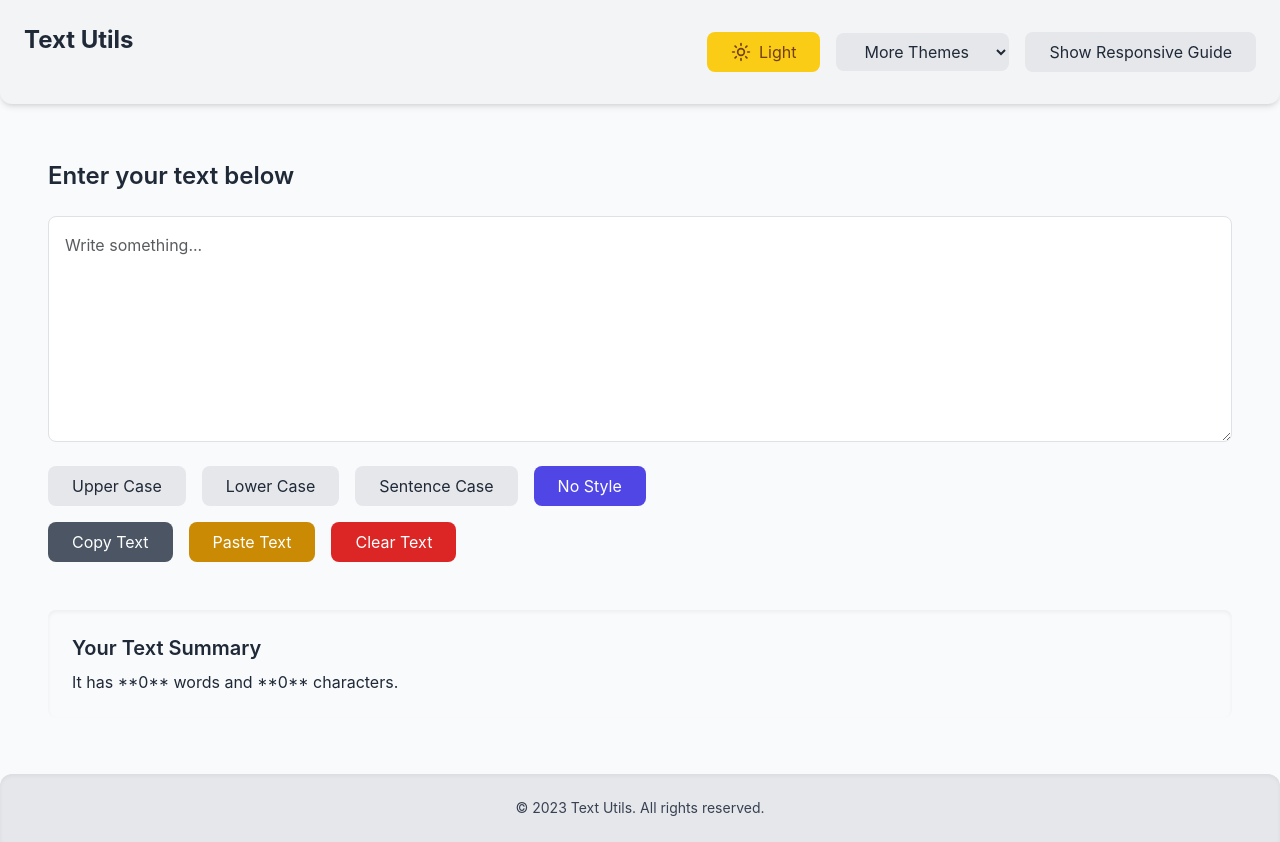
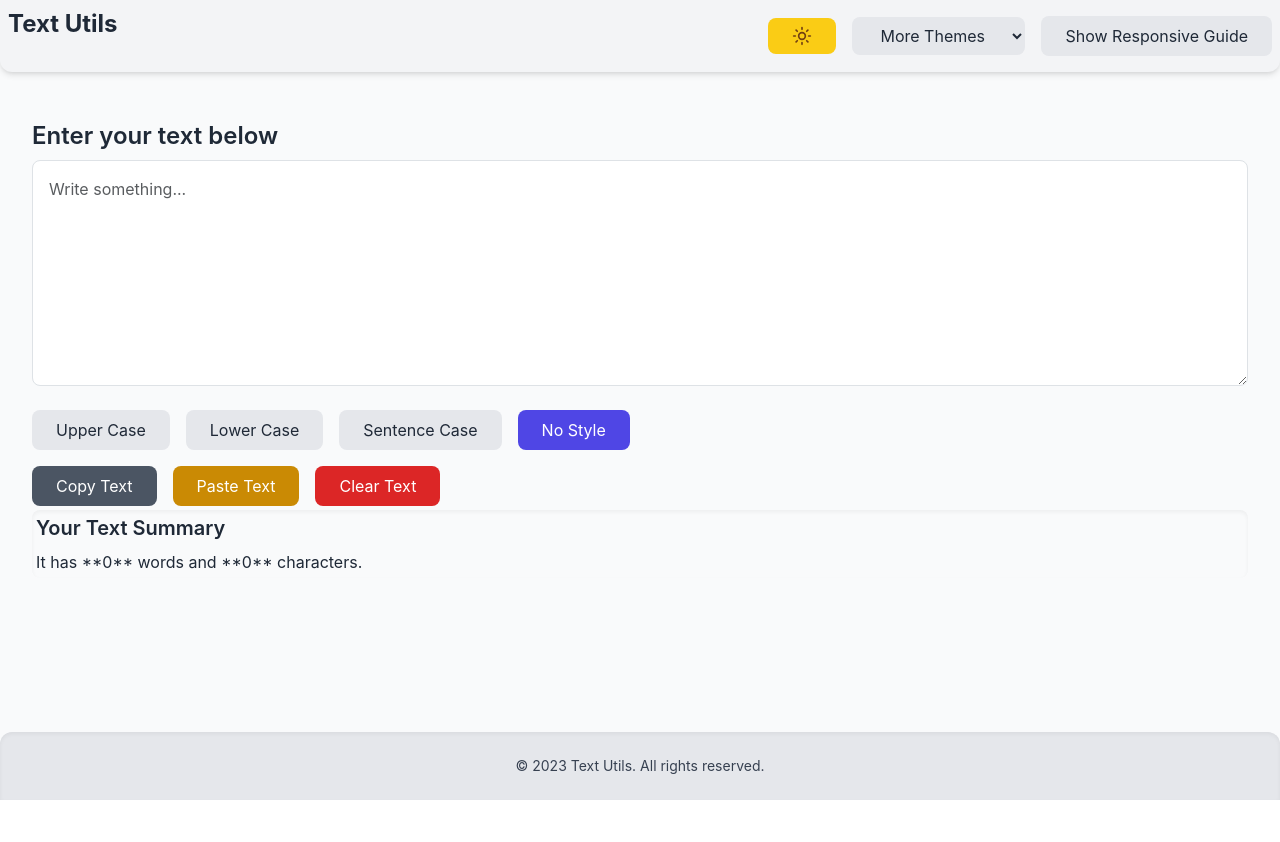
Before and after one commit to kamaldasbabu/textutils, a React (Create React App) app: page / in a window 1280 px wide. After the commit the page ends 800 px from the top, so only its background shows below. Built offline with nearby package versions, Linux system fonts and the light colour scheme.

Commit message:
text util frontend fix

```diff
--- a/src/App.js
+++ b/src/App.js
@@ -58,7 +58,7 @@ export default function App() {
                 setIsResponsiveGuideActive={setIsResponsiveGuideActive}
             />
 
-            <div className="flex-grow container mx-auto px-4 py-8">
+            <div className="flex-grow container mx-auto px-2 py-4">
                 <TextForm heading="Enter your text below" theme={theme} />
             </div>
 
--- a/src/components/Navbar.js
+++ b/src/components/Navbar.js
@@ -22,7 +22,7 @@ function Navbar({ title, theme, setTheme, isResponsiveGuideActive, setIsResponsi
     };
 
     return (
-        <nav className={`p-4 shadow-md rounded-b-xl flex flex-col md:flex-row items-center justify-between ${
+        <nav className={`p-2 shadow-md rounded-b-xl flex flex-col md:flex-row items-cEnter your text justify-between ${
             theme === 'light' ? 'bg-gray-100 text-gray-800' :
             theme === 'dark' ? 'bg-gray-900 text-gray-100' :
             theme === 'blue' ? 'bg-blue-700 text-white' :
@@ -48,7 +48,6 @@ function Navbar({ title, theme, setTheme, isResponsiveGuideActive, setIsResponsi
                             <svg xmlns="http://www.w3.org/2000/svg" width="20" height="20" viewBox="0 0 24 24" fill="none" stroke="currentColor" strokeWidth="2" strokeLinecap="round" strokeLinejoin="round" className="lucide lucide-sun">
                                 <circle cx="12" cy="12" r="4"/><path d="M12 2v2"/><path d="M12 20v2"/><path d="m4.93 4.93 1.41 1.41"/><path d="m17.66 17.66 1.41 1.41"/><path d="M2 12h2"/><path d="M20 12h2"/><path d="m6.34 17.66-1.41 1.41"/><path d="m19.07 4.93-1.41 1.41"/>
                             </svg>
-                            Light
                         </>
                     ) : (
                         <>
@@ -56,7 +55,7 @@ function Navbar({ title, theme, setTheme, isResponsiveGuideActive, setIsResponsi
                             <svg xmlns="http://www.w3.org/2000/svg" width="20" height="20" viewBox="0 0 24 24" fill="none" stroke="currentColor" strokeWidth="2" strokeLinecap="round" strokeLinejoin="round" className="lucide lucide-moon">
                                 <path d="M12 3a6 6 0 0 0 9 9 9 9 0 1 1-9-9Z"/>
                             </svg>
-                            Dark
+
                         </>
                     )}
                 </button>
--- a/src/components/TextForm.js
+++ b/src/components/TextForm.js
@@ -113,7 +113,7 @@ function TextForm({ heading, theme }) {
 
     return (
         <div className="container mx-auto p-4 rounded-lg">
-            <h3 className={`text-2xl font-semibold mb-4 ${getSummaryTextClasses()}`}>{heading}</h3>
+            <h3 className={`text-2xl font-semibold mb-2 ${getSummaryTextClasses()}`}>{heading}</h3>
             <textarea
                 className={getTextAreaClasses()}
                 placeholder='Write something...'
@@ -180,7 +180,7 @@ function TextForm({ heading, theme }) {
                 </button>
             </div>
 
-            <div className={`mt-5 p-4 rounded-lg shadow-inner ${
+            <div className={`mt-1 p-1 rounded-lg shadow-inner ${
                 theme === 'dark' ? 'bg-gray-800' :
                 theme === 'blue' ? 'bg-blue-100' :
                 theme === 'green' ? 'bg-green-100' :
```
